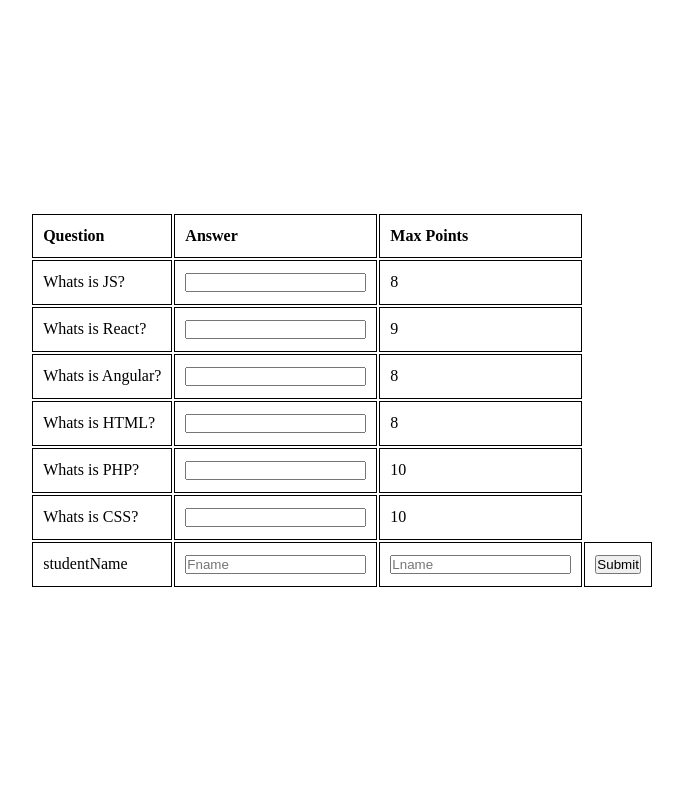
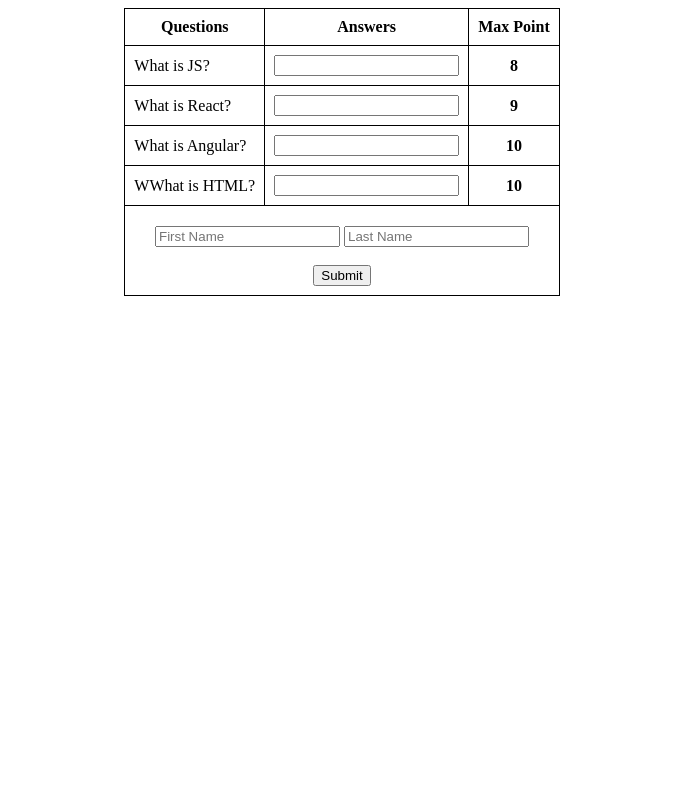
Before and after one commit to ka1maxa/PHP-MYSQL, a PHP site: page /student.php in a window 1280 px wide. Shown: the whole page, without its empty margins (298-981 px from the left). Run offline with PHP 8.4, Linux system fonts and the light colour scheme.

Commit message:
Small updates.

```diff
--- a/Lecture 3/classwork/Questions.php
+++ b/Lecture 3/classwork/Questions.php
@@ -1,13 +1,8 @@
 <?php
-
-$Questions =
-[
-    ["question" => "Whats is JS?", "max_point" => 8],
-    ["question" => "Whats is React?", "max_point" => 9],
-    ["question" => "Whats is Angular?", "max_point" => 8],
-    ["question" => "Whats is HTML?", "max_point" => 8],
-    ["question" => "Whats is PHP?", "max_point" => 10],
-    ["question" => "Whats is CSS?", "max_point" => 10]
-];
-
+    $questions = [
+        ['question' => "What is JS?", 'max_point' => 8],
+        ['question' => "What is React?", 'max_point' => 9],
+        ['question' => "What is Angular?", 'max_point' => 10],
+        ['question' => "WWhat is HTML?", 'max_point' => 10]
+    ];
 ?>
--- /dev/null
+++ b/Lecture 3/classwork/Style.css
@@ -0,0 +1,15 @@
+.questions-tb{
+    border: solid 1px black;
+    border-collapse: collapse;
+    margin: auto;
+}
+
+.questions-tb th, td{
+    border: solid 1px black;
+    padding: 9px;
+}
+.form-section td{
+    border: none;
+    text-align: center;
+    padding-top: 20px;
+}
--- a/Lecture 3/classwork/student.css
+++ /dev/null
@@ -1,25 +0,0 @@
-* {
-    margin: 0;
-    padding: 0;
-    box-sizing: border-box;
-}
-body {
-    display: flex;
-    justify-content: center;
-    align-items: center;
-    height: 100vh;
-}
-
-form {
-    padding: 20px 30px;
-    border-radius: 8px;
-}
-table {
-    width: 100%;
-    min-width: 600px;
-}
-td {
-    padding: 12px 10px;
-    border: 1px solid black;
-    text-align: left;
-}
--- a/Lecture 3/classwork/student.php
+++ b/Lecture 3/classwork/student.php
@@ -1,42 +1,43 @@
 <?php
-include "Questions.php";
+    include 'Questions.php';
 ?>
 <!DOCTYPE html>
 <html lang="en">
 <head>
     <meta charset="UTF-8">
     <meta name="viewport" content="width=device-width, initial-scale=1.0">
-    <link rel="stylesheet" href="student.css">
-    <title>Student</title>
+    <link rel="stylesheet" href="style.css">
+    <title>Student Information</title>
 </head>
 <body>
-    <form method="POST" action="lecture.php">
-        <table>
+    <form action="Lecture.php" method="POST">
+        <table class="questions-tb">
             <tr>
-            <td><label><b>Question</b></label></td>
-            <td><label><b>Answer</b></label></td>
-            <td><label><b>Max Points</b></label></td>
+                <th><b>Questions</b></th>
+                <th><b>Answers</b></th>
+                <th><b>Max Point</b></th>
             </tr>
             <?php
-        for($i = 0; $i < count($Questions); $i++)
-        {
+            for($i =0; $i < count($questions); $i++){
             ?>
             <tr>
-            <td><?=($Questions[$i]["question"]) ?></td>
-            <td><input type="text" name="answer"></td>
-            <td><?=($Questions[$i]["max_point"]) ?></td>
+                <td><?= ($questions[$i]['question'])?></td>
+                <td><input type="text" name="answers"></td>
+                <th><?= ($questions[$i]['max_point'])?></th>
             </tr>
-
             <?php
             }
             ?>
-        <tr class="studentName">
-            <td><label>studentName</label></td>
-            <td><input type="text" name="StudentFname" placeholder="Fname"></td>
-            <td><input type="text" name="StudentLname" placeholder="Lname"></td>
-            <td><input type="submit" name="submit"></td>
+            <tr class="form-section">
+              <td colspan="3">
+                <input type="text" name="Fname" placeholder="First Name">
+                <input type="text" name="Lname" placeholder="Last Name">
+                <br><br>
+                <input type="submit" value="Submit">
+              </td>
         </tr>
         </table>
+
     </form>
 </body>
 </html>
```
Also changed, not shown: Lecture 3/classwork/lecture.php (deleted, +0 -15 lines), Lecture 1/index.php (deleted). Lines whose indentation alone changed are shown as unchanged.
